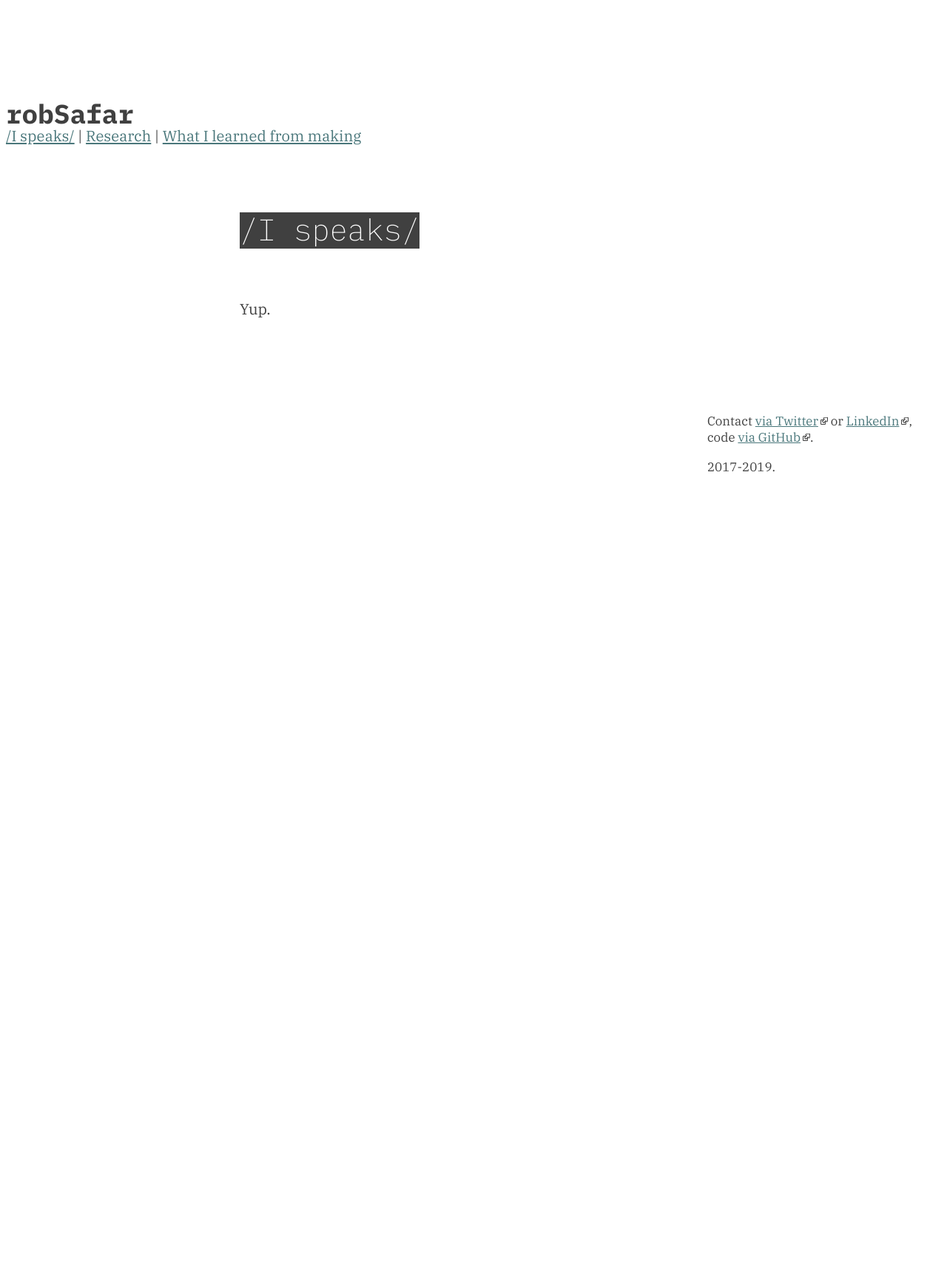
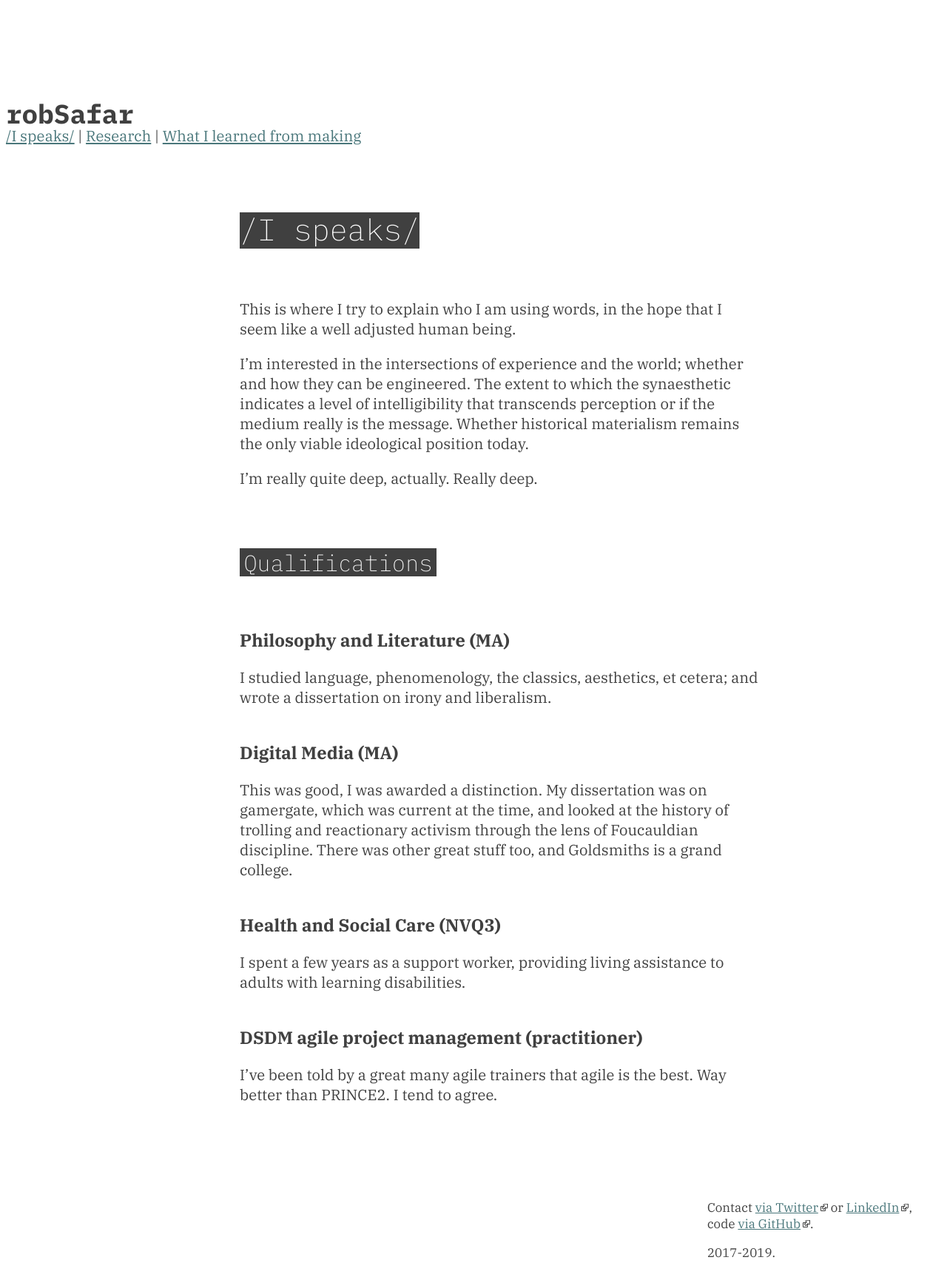
Before and after one commit to whereof-thereof/NotReally, a Jekyll site: the page built from i-speaks.md, in a window 1280 px wide. Shown: the whole page at 74% size. Built offline with Jekyll 4.4.1, drawn with Linux system fonts in a browser that asks for light colours; before the commit the page ends 900 px from its top, so only the background shows below that.

Commit message:
An About page I suppose.

```diff
--- a/_posts/2018-12-24-words-i-like.markdown
+++ b/_posts/2018-12-24-words-i-like.markdown
@@ -3,7 +3,7 @@ layout: post
 title:  Words that I like
 author: Rob Safar
 subtitle: My growing dictionary
-tags: making
+tags: research
 ---
 <strong>\*\*<span class="nou">artist</span>\*\*</strong>: <span class="grey">[</span>a <span class="nou">practitioner</span><span class="grey">\]([https://en.wikipedia.org/wiki/Artist](https://en.wikipedia.org/wiki/Artist))</span> of <span class="grey">\[</span><span class="nou">activities</span> in <span class="ver">creating</span> <span class="adj">visual</span>, <span class="nou">auditory</span> <span class="con">or</span> <span class="ver">performing</span> <span class="nou">artifacts</span><span class="grey">\]([https://en.wikipedia.org/wiki/Art](https://en.wikipedia.org/wiki/Art))</span>. Someone whose <span class="nou">actions</span>, when <span class="ver">abstracted</span> <span class="adv">away</span> <span class="con">and</span> <span class="adv">together</span>, <span class="ver">are intended</span> to <span class="nou">amount</span> to <span class="ver">making</span> <em>\*<span class="nou">sense</span>\*</em>.<span class="grey">[^</span><span class="adv">Obviously</span> our <span class="adj">own</span> <span class="nou">situations</span> <span class="ver">can tend</span> us to <span class="ver">be</span> <span class="adv">more</span> <span class="con">or</span> <span class="adv">less</span> <span class="adj">generous</span> with <span class="ver">making</span> any <span class="nou">sense</span>.<span class="grey">]</span>
 
--- a/_sass/_base.scss
+++ b/_sass/_base.scss
@@ -33,11 +33,12 @@ font-kerning: normal;
     font-weight: 200;
     font-style: normal;
 }
-.gel-body-copy h2 {
+.gel-body-copy h2, hr + p > em > strong {
     display: inline-block;
+    padding: 0.3rem;
 }
 
-article h2, article h3 {
+.gel-body-copy h2, .gel-body-copy h3 {
     margin-top: $spacing-unit;
 }
 
--- a/i-speaks.md
+++ b/i-speaks.md
@@ -4,4 +4,26 @@ title: /I speaks/
 permalink: /i-speaks/
 ---
 
-Yup.
+This is where I try to explain who I am using words, in the hope that I seem like a well adjusted human being.
+
+I’m interested in the intersections of experience and the world; whether and how they can be engineered. The extent to which the synaesthetic indicates a level of intelligibility that transcends perception or if the medium really is the message. Whether historical materialism remains the only viable ideological position today.
+
+I'm really quite deep, actually. Really deep.
+
+## Qualifications
+
+### Philosophy and Literature (MA)
+
+I studied language, phenomenology, the classics, aesthetics, et cetera; and wrote a dissertation on irony and liberalism.
+
+### Digital Media (MA)
+
+This was good, I was awarded a distinction. My dissertation was on gamergate, which was current at the time, and looked at the history of trolling and reactionary activism through the lens of Foucauldian discipline. There was other great stuff too, and Goldsmiths is a grand college.
+
+### Health and Social Care (NVQ3)
+
+I spent a few years as a support worker, providing living assistance to adults with learning disabilities.
+
+### DSDM agile project management (practitioner)
+
+I’ve been told by a great many agile trainers that agile is the best. Way better than PRINCE2. I tend to agree.
```
Also changed, not shown: _posts/2019-02-09-spatial-planes-are-always-experienced.markdown (+1 -9 lines).
